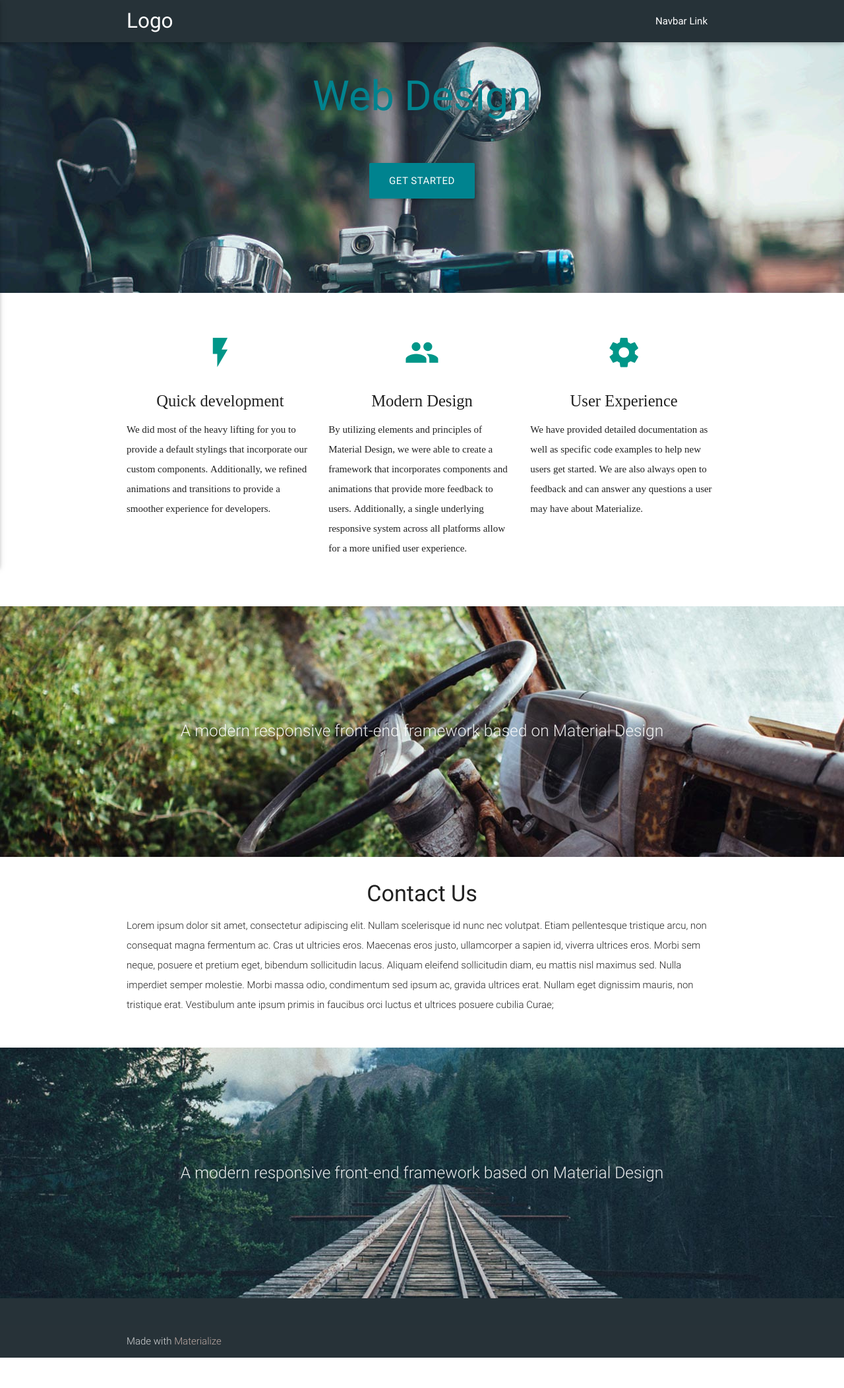
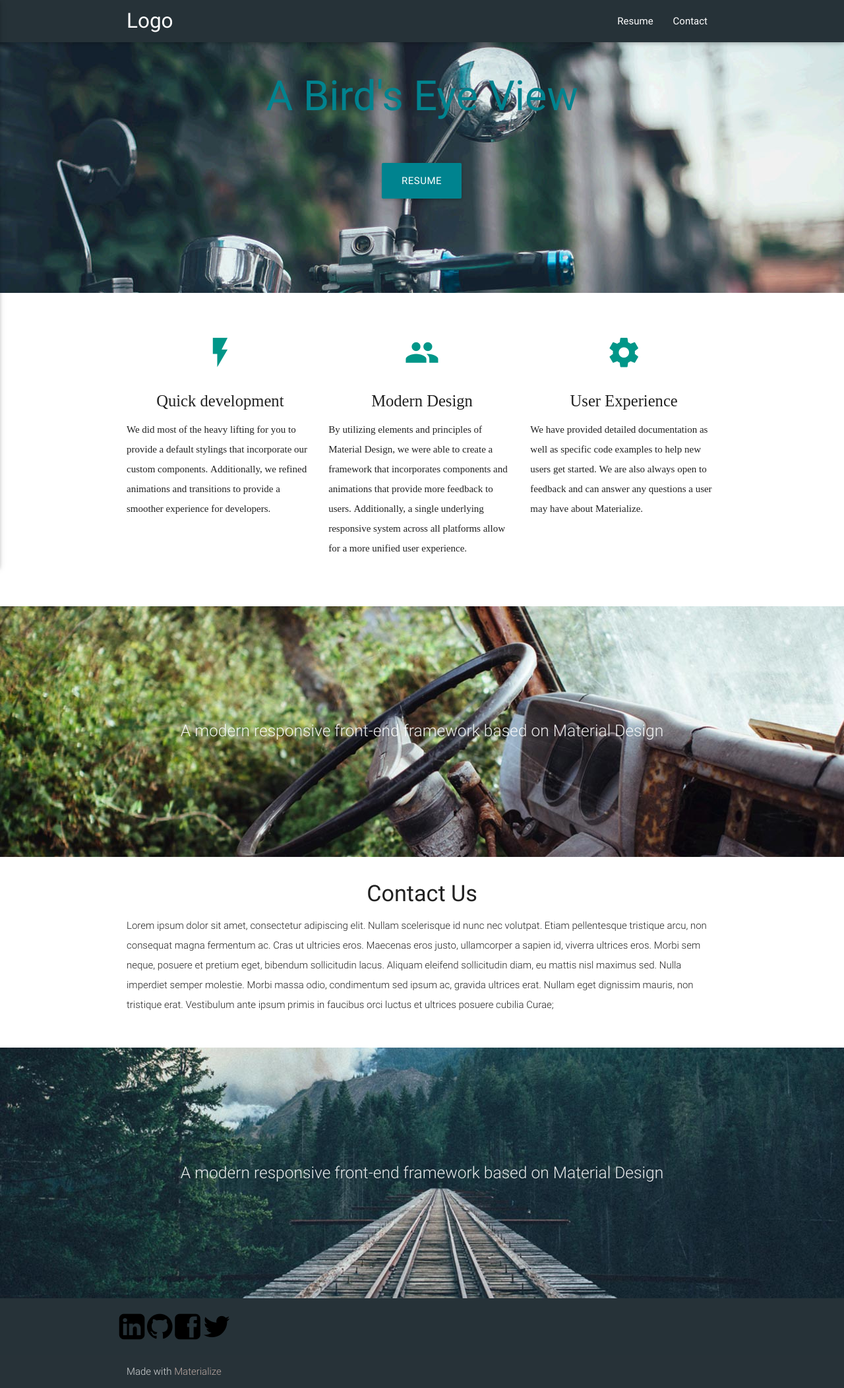
Before and after one commit to gbird3/gbird3.github.io, a plain HTML site: page index.html in a window 1280 px wide. Shown: the whole page at 66% size. Before the commit the page ends 2058 px from the top, so only its background shows below. Drawn offline with nearby package versions, Linux system fonts and the light colour scheme.

Commit message:
added social media links

```diff
--- a/css/style.css
+++ b/css/style.css
@@ -55,3 +55,11 @@ p {
 footer.page-footer {
   margin: 0;
 }
+
+.social-icons > a {
+  color: black;
+}
+
+.social-icon {
+  padding: 10px;
+}
--- a/index.html
+++ b/index.html
@@ -16,11 +16,13 @@
     <div class="nav-wrapper container">
       <a id="logo-container" href="#" class="brand-logo white-text">Logo</a>
       <ul class="right hide-on-med-and-down">
-        <li><a class="white-text" href="#">Navbar Link</a></li>
+        <li><a class="white-text" href="#">Resume</a></li>
+        <li><a class="white-text" href="#">Contact</a></li>
       </ul>
 
       <ul id="nav-mobile" class="side-nav">
-        <li><a href="#">Navbar Link</a></li>
+        <li><a href="#">Resume</a></li>
+        <li><a href="#">Contact</a></li>
       </ul>
       <a href="#" data-activates="nav-mobile" class="button-collapse"><i class="material-icons">menu</i></a>
     </div>
@@ -30,12 +32,12 @@
     <div class="section no-pad-bot">
       <div class="container">
         <br><br>
-        <h1 class="header center cyan-text text-darken-3">Web Design</h1>
+        <h1 class="header center cyan-text text-darken-3">A Bird's Eye View</h1>
         <div class="row center">
           <h5 class="header col s12 light"></h5>
         </div>
         <div class="row center">
-          <a href="http://materializecss.com/getting-started.html" id="download-button" class="btn-large waves-effect waves-light cyan darken-3">Get Started</a>
+          <a href="" id="download-button" class="btn-large waves-effect waves-light cyan darken-3">Resume</a>
         </div>
         <br><br>
 
@@ -122,7 +124,12 @@
   <footer class="page-footer blue-grey darken-4">
     <div class="container">
       <div class="row">
-
+        <div class="social-icons">
+        <a href="https://www.linkedin.com/in/gregbird12"><i class="icon-linkedin-sign icon-3x"></i></a>
+        <a href="https://github.com/gbird3"><i class="icon-github icon-3x"></i></a>
+        <a href="https://www.facebook.com/greg.bird3"><i class="icon-facebook-sign  icon-3x"></i></a>
+        <a href="https://twitter.com/GregBird26"><i class="icon-twitter icon-3x"></i></a>
+        </div>
       </div>
     </div>
     <div class="footer-copyright">
```
